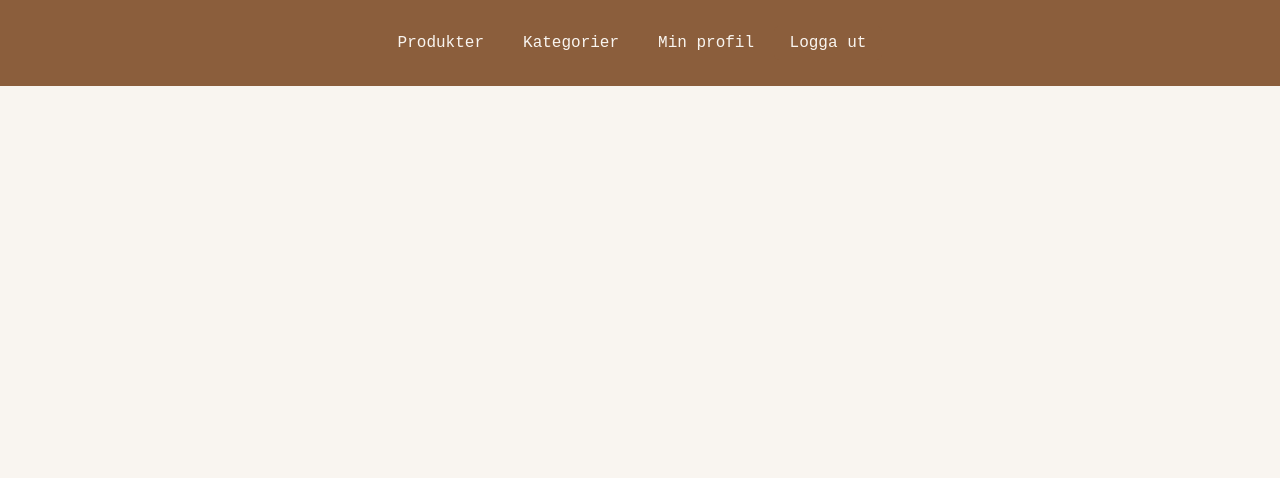
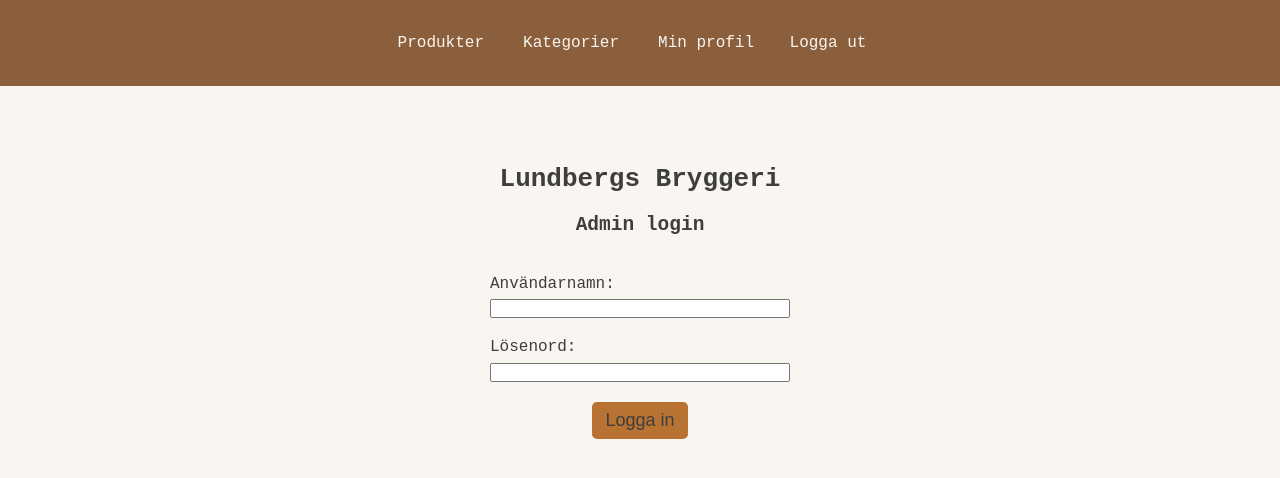
Before and after one commit to anglajuliusson/dt193g-projekt-frontend, a Vue app in the folder Lundbergs_Bryggeri/: page /login in a window 1280 px wide. Shown: the top 478 px of the page. Built offline with nearby package versions, Linux system fonts and the light colour scheme.

Commit message:
importera loginForm komponenten och skriv ut på login-vyn

```diff
--- a/Lundbergs_Bryggeri/src/views/LoginView.vue
+++ b/Lundbergs_Bryggeri/src/views/LoginView.vue
@@ -1,7 +1,27 @@
-<script setup></script>
+<script setup>
+    import LoginForm from '../components/LoginForm.vue'
+
+</script>
 
 <template>
-
+    <main>
+        <h1>Lundbergs Bryggeri</h1>
+        <h2>Admin login</h2>
+        <LoginForm />
+    </main>
 </template>
 
-<style scoped></style>
+<style scoped>
+    main {
+        text-align: center;
+        justify-content: center;
+        align-items: center;
+        color: #3E3E3E;
+    }
+    h1 {
+        margin-top: 3em;
+    }
+    h2 {
+        margin-top: 1em;
+    }
+</style>
```
